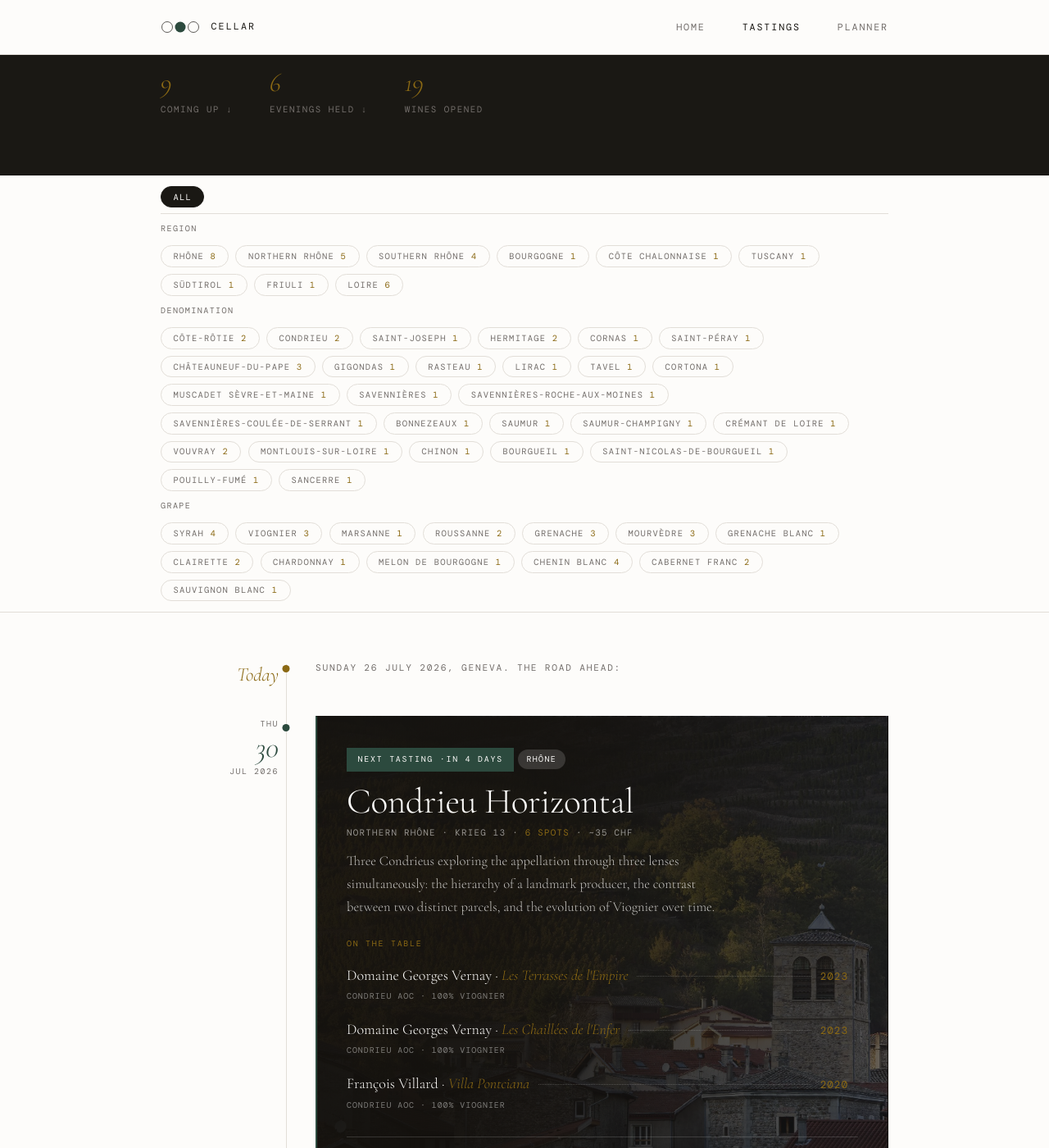
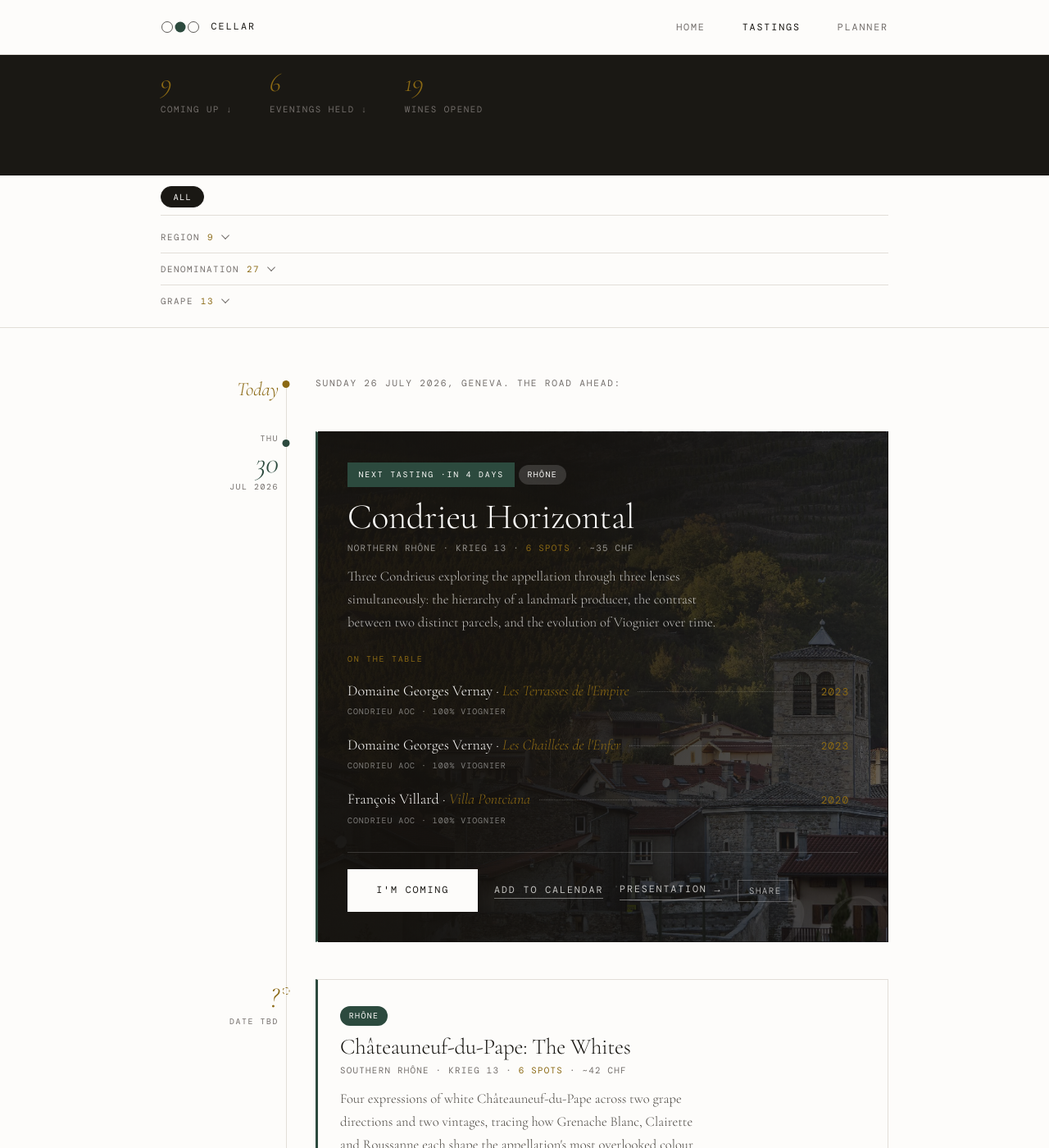
Before and after one commit to silviodirubbo/cellar, a Jekyll site: the page built from tastings/index.html, in a window 1280 px wide and 1400 px high, scrolled down 434 px. Shown: the whole window at 82% size. Built offline with Jekyll 4.4.1, drawn with Linux system fonts in a browser that asks for light colours; some web fonts are replaced; some of the changed text lies outside the part shown.

Commit message:
Collapse filter bar into accordions, fix chapter colour contrast, trim Loire copy
The three filter sections now render as collapsed <details>/<summary> rows
(same interaction pattern already used by the wine lineup and past-entry
list), so the chip bar no longer pushes tasting cards down the page.

Chapter colouring was rendering correctly in markup but the loire and
pilot pill colours failed WCAG contrast against white text (3.1-3.7:1).
Retuned them to shades that pass comfortably, added them as named CSS
variables, and extended the accent to a left-border on every tasting
card (previously hardcoded green and only shown on the next tasting).

Removed the Krieg 13 / cost-per-person sentence from the six Loire
descriptions to match how the Rhône tastings already keep that
information only in the structured location/cost fields.

```diff
--- a/assets/css/main.css
+++ b/assets/css/main.css
@@ -16,6 +16,9 @@
   --rule:        #E2DED8;
   --green:       #2C4A3E;
   --gold:        #8B6914;
+  --chapter-pilot: var(--gold);
+  --chapter-rhone: var(--green);
+  --chapter-loire: #45604F;
   --font-serif:  'Cormorant Garamond', Georgia, serif;
   --font-mono:   'DM Mono', 'Courier New', monospace;
   --section-pad: 7rem;
@@ -796,19 +799,38 @@ a.th-stat:hover .th-stat__num { color: var(--warm-white); }
   top: 56px;
   z-index: 50;
 }
-.chipbar { display: flex; flex-direction: column; gap: 0.5rem; }
-.chip-group { display: flex; align-items: baseline; gap: 0.7rem; flex-wrap: wrap; }
-.chip-group--all { padding-bottom: 0.35rem; border-bottom: 1px solid var(--rule); }
+.chipbar { display: flex; flex-direction: column; }
+.chip-group--all { display: flex; padding-bottom: 0.5rem; margin-bottom: 0.35rem; border-bottom: 1px solid var(--rule); }
+.chip-group { border-bottom: 1px solid var(--rule); }
+.chip-group:last-child { border-bottom: none; }
 .chip-group__label {
+  display: flex;
+  align-items: center;
+  gap: 0.5rem;
   font-family: var(--font-mono);
-  font-size: 0.56rem;
+  font-size: 0.6rem;
   letter-spacing: 0.14em;
   text-transform: uppercase;
   color: var(--ink-light);
-  flex: 0 0 auto;
-  width: 5.25rem;
+  cursor: pointer;
+  list-style: none;
+  padding: 0.55rem 0;
+  transition: color 0.2s var(--ease);
 }
-.chip-group__items { display: flex; gap: 0.45rem; flex-wrap: wrap; }
+.chip-group__label::-webkit-details-marker { display: none; }
+.chip-group__label:hover { color: var(--ink); }
+.chip-group__count { color: var(--gold); }
+.chip-group__label::after {
+  content: '';
+  width: 0.4rem;
+  height: 0.4rem;
+  border-right: 1px solid currentColor;
+  border-bottom: 1px solid currentColor;
+  transform: rotate(45deg) translateY(-2px);
+  transition: transform 0.2s var(--ease);
+}
+.chip-group[open] > .chip-group__label::after { transform: rotate(225deg) translateY(1px); }
+.chip-group__items { display: flex; gap: 0.45rem; flex-wrap: wrap; padding: 0.1rem 0 0.6rem; }
 .chip {
   font-family: var(--font-mono);
   font-size: 0.58rem;
@@ -844,9 +866,9 @@ a.th-stat:hover .th-stat__num { color: var(--warm-white); }
   padding: 0.2rem 0.6rem;
   margin-bottom: 0.55rem;
 }
-.chapter-tag--pilot { background: #A88C5A; }
-.chapter-tag--rhone { background: var(--green); }
-.chapter-tag--loire { background: #6B8A78; }
+.chapter-tag--pilot { background: var(--chapter-pilot); }
+.chapter-tag--rhone { background: var(--chapter-rhone); }
+.chapter-tag--loire { background: var(--chapter-loire); }
 .tl-card--feature .chapter-tag { background: rgba(253,252,250,0.15); }
 
 .chapter-dot {
@@ -857,9 +879,9 @@ a.th-stat:hover .th-stat__num { color: var(--warm-white); }
   margin-right: 0.35rem;
   vertical-align: middle;
 }
-.chapter-dot--pilot { background: #A88C5A; }
-.chapter-dot--rhone { background: var(--green); }
-.chapter-dot--loire { background: #6B8A78; }
+.chapter-dot--pilot { background: var(--chapter-pilot); }
+.chapter-dot--rhone { background: var(--chapter-rhone); }
+.chapter-dot--loire { background: var(--chapter-loire); }
 
 /* ── The timeline ─────────────────────────────────────────── */
 .timeline { padding: 3rem 0 5rem; }
@@ -948,14 +970,15 @@ a.th-stat:hover .th-stat__num { color: var(--warm-white); }
 /* upcoming cards */
 .tl-card {
   border: 1px solid var(--rule);
+  border-left: 3px solid var(--chapter-accent, var(--rule));
   background: var(--warm-white);
   transition: border-color 0.25s var(--ease), transform 0.25s var(--ease);
 }
 .tl-row--upcoming:hover .tl-card {
   border-color: var(--ink-light);
+  border-left-color: var(--chapter-accent, var(--ink-light));
   transform: translateY(-2px);
 }
-.tl-row--next .tl-card { border-left: 2px solid var(--green); }
 .tl-card__cover {
   height: 160px;
   overflow: hidden;
@@ -1010,13 +1033,13 @@ a.th-stat:hover .th-stat__num { color: var(--warm-white); }
   position: relative;
   overflow: hidden;
   border-color: transparent;
+  border-left-color: var(--chapter-accent, var(--green));
   background: var(--ink);
   background-size: cover;
   background-position: center;
   color: var(--warm-white);
 }
-.tl-row--next .tl-card { border-left: 2px solid var(--green); }
-.tl-row--upcoming:hover .tl-card--feature { border-color: transparent; border-left-color: var(--green); }
+.tl-row--upcoming:hover .tl-card--feature { border-color: transparent; border-left-color: var(--chapter-accent, var(--green)); }
 .tl-card__ghost {
   position: absolute;
   right: -0.5rem;
@@ -1149,17 +1172,4 @@ a.th-stat:hover .th-stat__num { color: var(--warm-white); }
 
 @media (max-width: 640px) {
   .chipbar-wrap { top: 52px; }
-  .chip-group { align-items: flex-start; }
-  .chip-group__label { width: auto; margin-bottom: 0.3rem; }
-  .chip-group:not(.chip-group--all) { flex-direction: column; gap: 0.4rem; }
-  .chip-group__items {
-    flex-wrap: nowrap;
-    overflow-x: auto;
-    -webkit-overflow-scrolling: touch;
-    scrollbar-width: none;
-    margin-right: -2rem;
-    padding-right: 2rem;
-    width: 100%;
-  }
-  .chip-group__items::-webkit-scrollbar { display: none; }
 }
--- a/tastings/index.html
+++ b/tastings/index.html
@@ -51,8 +51,14 @@ permalink: /tastings/
       {% for category in chip_groups %}
         {% assign group_label = chip_group_labels[forloop.index0] %}
         {% assign group_tags = site.data.tags | where: "category", category %}
-        <div class="chip-group">
-          <span class="chip-group__label">{{ group_label }}</span>
+        {% assign group_count = 0 %}
+        {% for tag in group_tags %}
+          {% assign c = 0 %}
+          {% for x in all_tags %}{% if x == tag.name %}{% assign c = c | plus: 1 %}{% endif %}{% endfor %}
+          {% if c > 0 %}{% assign group_count = group_count | plus: 1 %}{% endif %}
+        {% endfor %}
+        <details class="chip-group">
+          <summary class="chip-group__label">{{ group_label }}<span class="chip-group__count">{{ group_count }}</span></summary>
           <div class="chip-group__items">
             {% for tag in group_tags %}
               {% assign c = 0 %}
@@ -62,7 +68,7 @@ permalink: /tastings/
               {% endif %}
             {% endfor %}
           </div>
-        </div>
+        </details>
       {% endfor %}
     </div>
   </div>
@@ -104,8 +110,14 @@ permalink: /tastings/
 
         {% assign is_next = false %}
         {% if next and tasting.slug == next.slug %}{% assign is_next = true %}{% endif %}
+        {% case tasting.chapter %}
+          {% when "pilot" %}{% assign chapter_label = "Pilot" %}{% assign chapter_color = "var(--chapter-pilot)" %}
+          {% when "rhone" %}{% assign chapter_label = "Rhône" %}{% assign chapter_color = "var(--chapter-rhone)" %}
+          {% when "loire" %}{% assign chapter_label = "Loire" %}{% assign chapter_color = "var(--chapter-loire)" %}
+          {% else %}{% assign chapter_label = "" %}{% assign chapter_color = "" %}
+        {% endcase %}
         <div class="tl-card {% if is_next %}tl-card--feature{% endif %}"
-             {% if is_next and cover %}style="background-image: linear-gradient(110deg, rgba(20,17,13,0.95) 35%, rgba(20,17,13,0.6) 100%), url('{{ cover.path | relative_url }}');"{% endif %}>
+             style="{% if chapter_color != "" %}--chapter-accent: {{ chapter_color }};{% endif %}{% if is_next and cover %}background-image: linear-gradient(110deg, rgba(20,17,13,0.95) 35%, rgba(20,17,13,0.6) 100%), url('{{ cover.path | relative_url }}');{% endif %}">
           {% if is_next %}<span class="tl-card__ghost" aria-hidden="true">{{ tasting.date | date: "%-d" }}</span>{% endif %}
           {% if cover and is_next == false %}
           <div class="tl-card__cover"><img src="{{ cover.path | relative_url }}" alt="" loading="lazy"></div>
@@ -114,12 +126,6 @@ permalink: /tastings/
             {% if is_next %}
             <span class="tl-card__flag">Next tasting<span class="js-countdown" data-date="{{ tasting.date }}"></span></span>
             {% endif %}
-            {% case tasting.chapter %}
-              {% when "pilot" %}{% assign chapter_label = "Pilot" %}
-              {% when "rhone" %}{% assign chapter_label = "Rhône" %}
-              {% when "loire" %}{% assign chapter_label = "Loire" %}
-              {% else %}{% assign chapter_label = "" %}
-            {% endcase %}
             {% if chapter_label != "" %}
             <span class="chapter-tag chapter-tag--{{ tasting.chapter }}">{{ chapter_label }}</span>
             {% endif %}
```
Also changed, not shown: _data/tastings.yml (+3 -7 lines).
